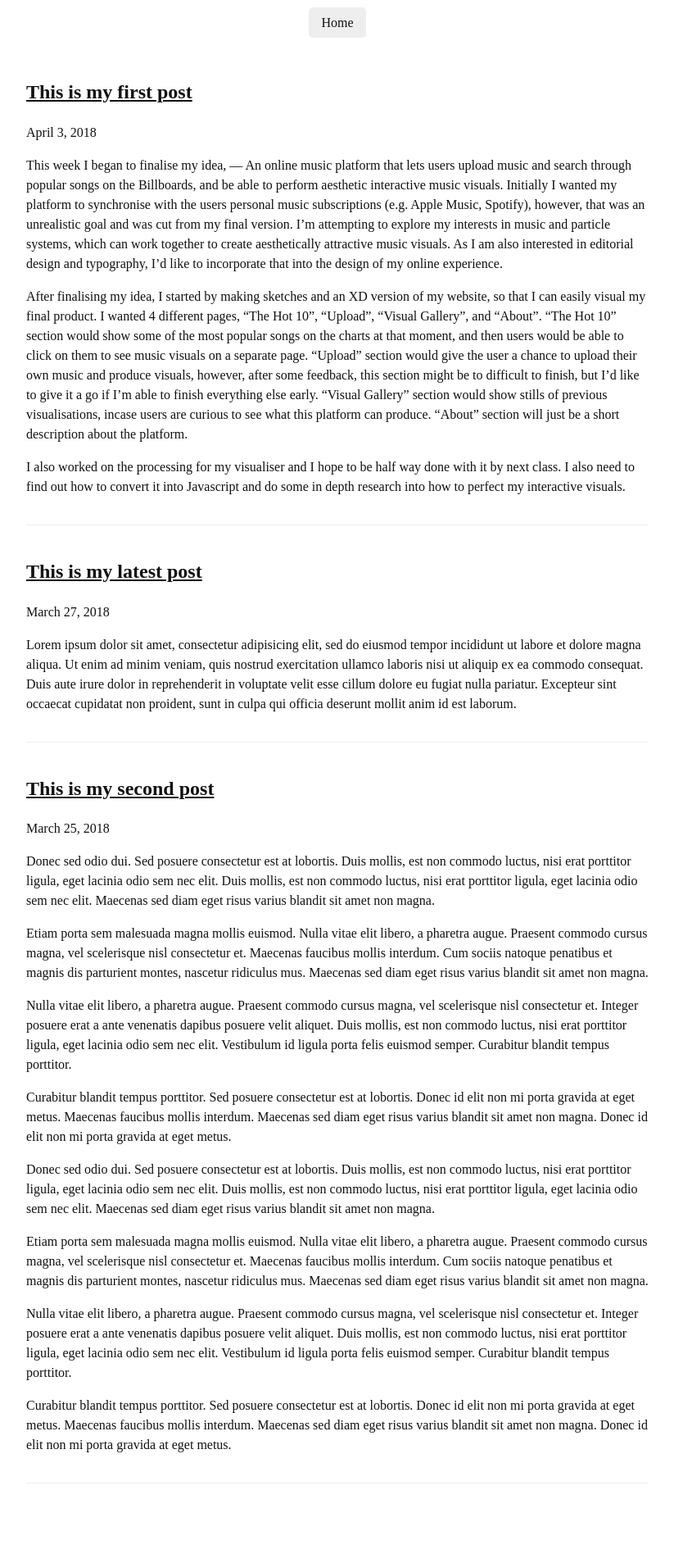
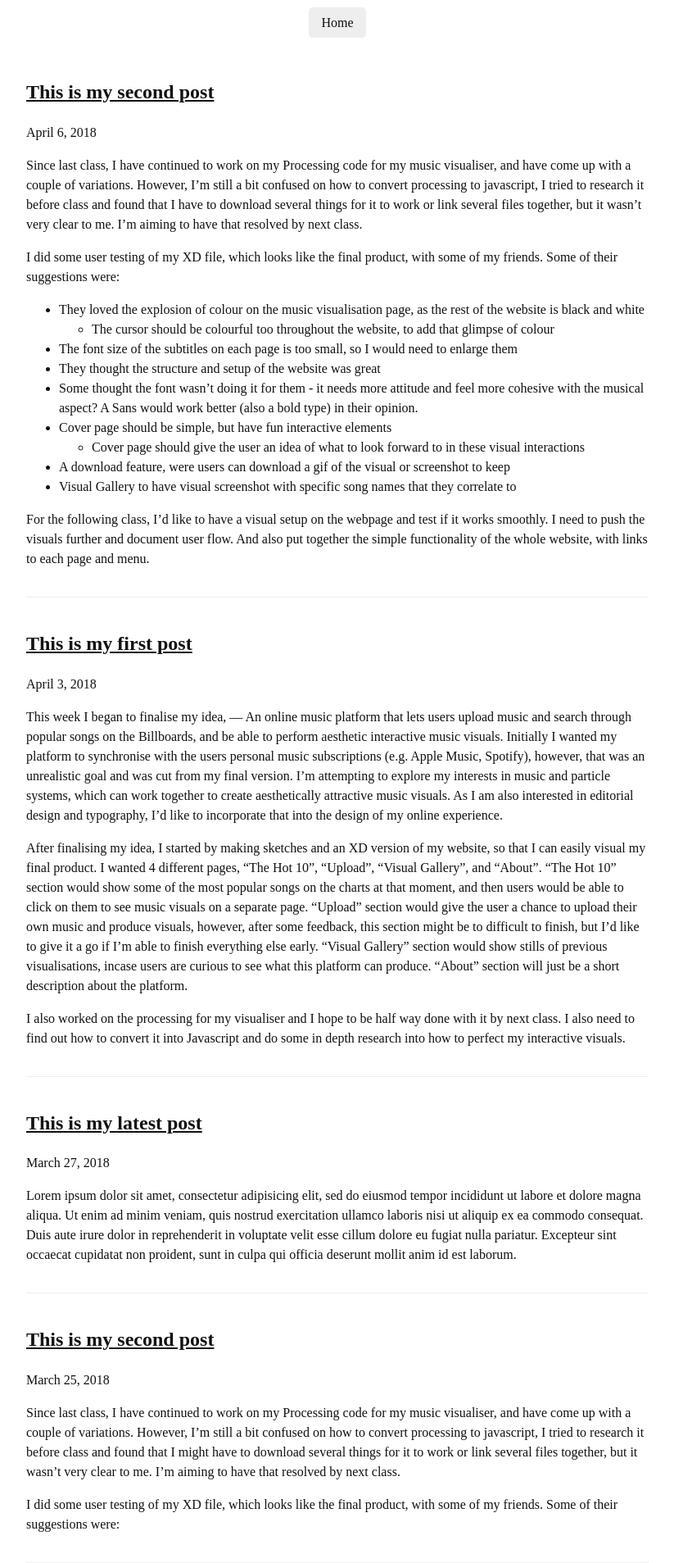
Before and after one commit to danmullins88/project-blog, a Jekyll site: the page built from index.html, in a window 1280 px wide. Shown: the whole page at 82% size, without its empty margins (228-1051 px from the left). Built offline with Jekyll 4.4.1, drawn with Linux system fonts in a browser that asks for light colours; before the commit the page ends 1810 px from its top, so only the background shows below that.

Commit message:
second post

```diff
--- a/_posts/2018-03-25-sample-post.md
+++ b/_posts/2018-03-25-sample-post.md
@@ -2,18 +2,6 @@
 title: This is my second post
 ---
 
-Donec sed odio dui. Sed posuere consectetur est at lobortis. Duis mollis, est non commodo luctus, nisi erat porttitor ligula, eget lacinia odio sem nec elit. Duis mollis, est non commodo luctus, nisi erat porttitor ligula, eget lacinia odio sem nec elit. Maecenas sed diam eget risus varius blandit sit amet non magna.
+Since last class, I have continued to work on my Processing code for my music visualiser, and have come up with a couple of variations. However, I’m still a bit confused on how to convert processing to javascript, I tried to research it before class and found that I might have to download several things for it to work or link several files together, but it wasn’t very clear to me. I’m aiming to have that resolved by next class.
 
-Etiam porta sem malesuada magna mollis euismod. Nulla vitae elit libero, a pharetra augue. Praesent commodo cursus magna, vel scelerisque nisl consectetur et. Maecenas faucibus mollis interdum. Cum sociis natoque penatibus et magnis dis parturient montes, nascetur ridiculus mus. Maecenas sed diam eget risus varius blandit sit amet non magna.
-
-Nulla vitae elit libero, a pharetra augue. Praesent commodo cursus magna, vel scelerisque nisl consectetur et. Integer posuere erat a ante venenatis dapibus posuere velit aliquet. Duis mollis, est non commodo luctus, nisi erat porttitor ligula, eget lacinia odio sem nec elit. Vestibulum id ligula porta felis euismod semper. Curabitur blandit tempus porttitor.
-
-Curabitur blandit tempus porttitor. Sed posuere consectetur est at lobortis. Donec id elit non mi porta gravida at eget metus. Maecenas faucibus mollis interdum. Maecenas sed diam eget risus varius blandit sit amet non magna. Donec id elit non mi porta gravida at eget metus.
-
-Donec sed odio dui. Sed posuere consectetur est at lobortis. Duis mollis, est non commodo luctus, nisi erat porttitor ligula, eget lacinia odio sem nec elit. Duis mollis, est non commodo luctus, nisi erat porttitor ligula, eget lacinia odio sem nec elit. Maecenas sed diam eget risus varius blandit sit amet non magna.
-
-Etiam porta sem malesuada magna mollis euismod. Nulla vitae elit libero, a pharetra augue. Praesent commodo cursus magna, vel scelerisque nisl consectetur et. Maecenas faucibus mollis interdum. Cum sociis natoque penatibus et magnis dis parturient montes, nascetur ridiculus mus. Maecenas sed diam eget risus varius blandit sit amet non magna.
-
-Nulla vitae elit libero, a pharetra augue. Praesent commodo cursus magna, vel scelerisque nisl consectetur et. Integer posuere erat a ante venenatis dapibus posuere velit aliquet. Duis mollis, est non commodo luctus, nisi erat porttitor ligula, eget lacinia odio sem nec elit. Vestibulum id ligula porta felis euismod semper. Curabitur blandit tempus porttitor.
-
-Curabitur blandit tempus porttitor. Sed posuere consectetur est at lobortis. Donec id elit non mi porta gravida at eget metus. Maecenas faucibus mollis interdum. Maecenas sed diam eget risus varius blandit sit amet non magna. Donec id elit non mi porta gravida at eget metus.
+I did some user testing of my XD file, which looks like the final product, with some of my friends. Some of their suggestions were:
--- /dev/null
+++ b/_posts/2018-04-06-sample-post.md
@@ -0,0 +1,19 @@
+---
+title: This is my second post
+---
+
+Since last class, I have continued to work on my Processing code for my music visualiser, and have come up with a couple of variations. However, I’m still a bit confused on how to convert processing to javascript, I tried to research it before class and found that I have to download several things for it to work or link several files together, but it wasn’t very clear to me. I’m aiming to have that resolved by next class.
+
+I did some user testing of my XD file, which looks like the final product, with some of my friends. Some of their suggestions were:
+
+- They loved the explosion of colour on the music visualisation page, as the rest of the website is black and white
+    - The cursor should be colourful too throughout the website, to add that glimpse of colour
+- The font size of the subtitles on each page is too small, so I would need to enlarge them
+- They thought the structure and setup of the website was great
+- Some thought the font wasn’t doing it for them - it needs more attitude and feel more cohesive with the musical aspect? A Sans would work better (also a bold type) in their opinion.
+- Cover page should be simple, but have fun interactive elements
+    - Cover page should give the user an idea of what to look forward to in these visual interactions
+- A download feature, were users can download a gif of the visual or screenshot to keep
+- Visual Gallery to have visual screenshot with specific song names that they correlate to
+
+For the following class, I’d like to have a visual setup on the webpage and test if it works smoothly. I need to push the visuals further and document user flow. And also put together the simple functionality of the whole website, with links to each page and menu.
```
Also changed, not shown: 2 other files.
